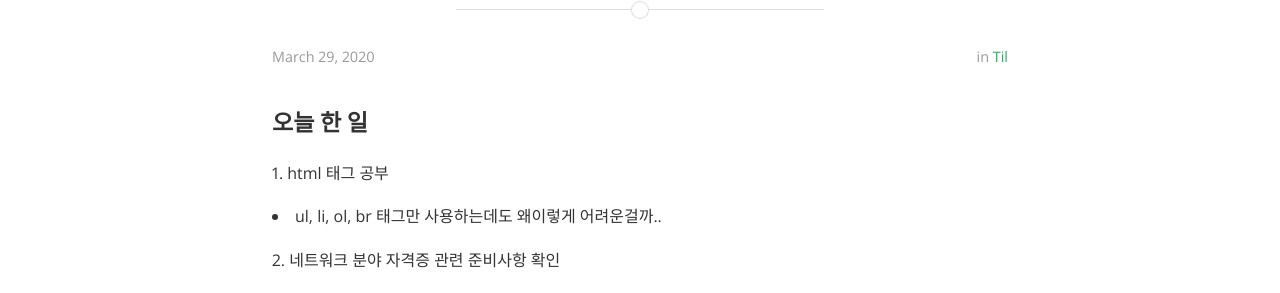
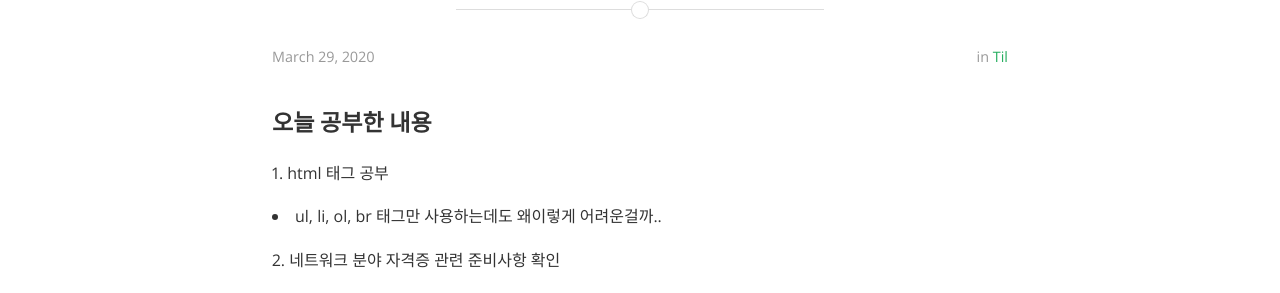
Before and after one commit to verustree/verustree.github.io, a Jekyll site: the page built from _posts/2020-03-29-TIL.md, in a window 1280 px wide and 958 px high. Shown: the part 240-533 px from the top of the window. Built offline with Jekyll 4.4.1, drawn with Linux system fonts in a browser that asks for light colours; nearby versions of some CDN libraries.

Commit message:
Update 2020-03-29-TIL.md
<h3> 태그 내용 수정

```diff
--- a/_posts/2020-03-29-TIL.md
+++ b/_posts/2020-03-29-TIL.md
@@ -6,7 +6,7 @@ author: Verustree
 categories: TIL
 ---
 
-<h3>오늘 한 일</h3>
+<h3>오늘 공부한 내용</h3>
 <p>
 1. html 태그 공부
 <li>ul, li, ol, br 태그만 사용하는데도 왜이렇게 어려운걸까..</li>
```
